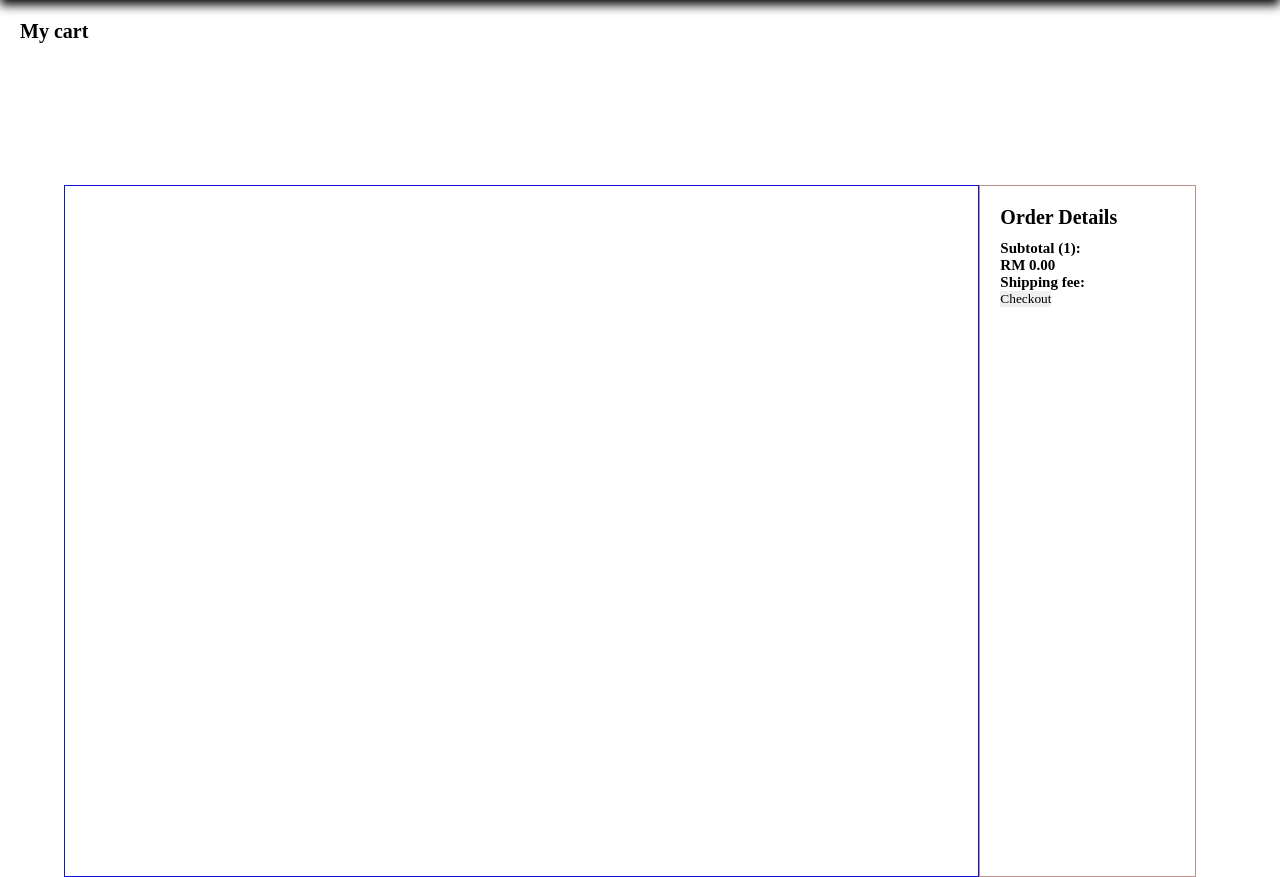
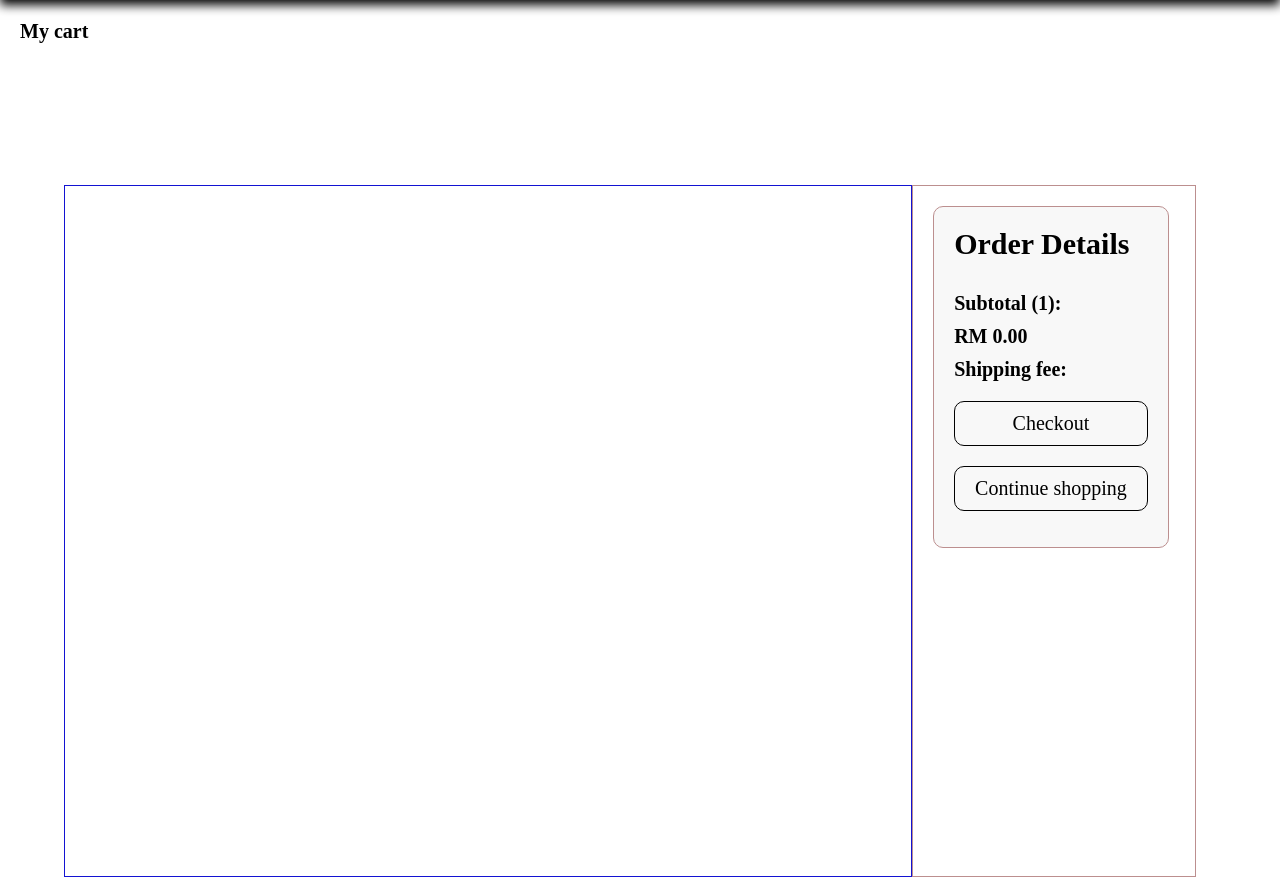
Before and after one commit to tamjh/webApp, a PHP site: page /php/cart.php in a window 1280 px wide. Shown: the part 74-951 px from the top of the page. Run offline with PHP 8.4, Linux system fonts and the light colour scheme; the visitor is signed in with stand-in values (Sample User, id 1).

Commit message:
8/12/2023:6.25

```diff
--- a/biw_project/css/cart_style.css
+++ b/biw_project/css/cart_style.css
@@ -123,7 +123,7 @@
 
 .total {
     display: block;
-    width: 20%;
+    width: 30%;
     max-width: 400px;
     height: auto;
     min-height: 400px;
@@ -171,9 +171,9 @@
 }
 
 .pimg {
-    width: 80%;
-    height: 250px;
-    object-fit: cover;
+    width: 60%;
+    height: 200px;
+
 }
 
 input[type="number"] {
@@ -241,3 +241,45 @@
 
     border-radius: 0px 10px 10px 0px;
 }
+
+.sum {
+    display: block;
+    width: 80%;
+    max-width: 400px;
+    height: auto;
+    min-height: 300px;
+    float: left;
+    border: 1px solid rosybrown;
+    margin: 0 auto;
+    word-wrap: break-word;
+    position: sticky;
+    padding: 20px;
+    background-color: #f8f8f8; /* Add a background color */
+    border-radius: 10px; /* Add border-radius for rounded corners */
+}
+
+.sum h1{
+    font-size: 30px;
+    margin-bottom: 10px;
+}
+
+.sum h2{
+    font-size:20px;
+    margin:10px 0 10px 0;
+
+}
+
+.sum button{
+    width:100%;
+    padding:10px;
+    font-size:20px;
+    margin: 10px 0 10px 0;
+    border:1px black solid;
+    border-radius:10px;
+    background: rgba(0,0,0,-0.5);
+    cursor: pointer;
+}
+
+.sum button:hover{
+    background: rgba(245, 245, 300);
+}
--- a/biw_project/php/cart.php
+++ b/biw_project/php/cart.php
@@ -103,7 +103,10 @@
 
                                     <td>{$value['productprice']}</td>
 
-                                    <td><input type='number' name='Pquantity' value='{$value['productquantity']}'></input></td>
+                                    <td>
+                                    <span class='decre'><button type='button' class='q1'>-</button></span>
+                                    <input type='number' id='quantity' name='Pquantity' class='inputQuantity' value='{$value['productquantity']}'></input>
+                                    <span class='incre'><button type='button' class='q2'>+</button></span></td>
 
                                     <td><button name='update'>Update</button></td>
                                     <td><button name='remove'>Remove</button></td>
@@ -120,6 +123,9 @@
             </table>
         </div>
         <div class="total">
+            <div class="sum">
+
+
             <h1>Order Details</h1><br>
             <h2>Subtotal (<?=$no?>): </h2>
             <h2>RM <?= number_format($final, 2) ?></h2>
@@ -127,7 +133,8 @@
             <form action="cart_function.php" method="POST">
                 <button type="submit" name="payment" class="btn btn-checkout">Checkout</button>
             </form>
-
+            <a href="shop.php"><button>Continue shopping</button></a>
+        </div>
         </div>
     </div>
 
--- a/biw_project/php/cart_function.php
+++ b/biw_project/php/cart_function.php
@@ -8,6 +8,7 @@
 }
 
 if (isset($_POST['add_to_cart'])) {
+    $productId = $_POST['book_id'];
     $productName = $_POST['Pname'];
     $productPrice = $_POST['Pprice'];
     $quantity = $_POST['quantity'];
@@ -23,6 +24,7 @@
             </script>";
     } else {
         $_SESSION['cart'][] = array(
+            'productid' => $productId,
             'productname' => $productName,
             'productprice' => $productPrice,
             'productquantity' => $quantity,
@@ -64,10 +66,14 @@
     // Calculate the total grand total
     $final = 0;
 
-    // Insert the order into the orders table with the grand total
-    $insertOrderQuery = "INSERT INTO orders (order_number, customer_id, grand_total) VALUES (?, ?, ?)";
+    foreach ($_SESSION['cart'] as $cartItem) {
+        $final += $cartItem['productquantity'] * $cartItem['productprice'];
+    }
+
+    // Insert the order into the orders table with the correct grand total
+    $insertOrderQuery = "INSERT INTO orders (order_number, customer_id, grand_total, created) VALUES (?, ?, ?, NOW())";
     $stmt = $conn->prepare($insertOrderQuery);
-    $stmt->bind_param("sid", $orderNumber, $customerId, $final);
+    $stmt->bind_param("sdd", $orderNumber, $customerId, $final);
     $stmt->execute();
     $stmt->close();
 
@@ -76,9 +82,9 @@
 
     // Insert items into the order_items table with the obtained order ID
     foreach ($_SESSION['cart'] as $cartItem) {
-        $insertItemQuery = "INSERT INTO order_items (order_id, product_name, product_price, quantity) VALUES (?, ?, ?, ?)";
+        $insertItemQuery = "INSERT INTO order_items (order_id, order_number, product_id, product_name, product_price, quantity) VALUES (?, ?, ?, ?, ?, ?)";
         $stmt = $conn->prepare($insertItemQuery);
-        $stmt->bind_param("dddd", $orderId, $cartItem['productname'], $cartItem['productprice'], $cartItem['productquantity']);
+        $stmt->bind_param("dsdsdd", $orderId, $orderNumber, $cartItem['productid'], $cartItem['productname'], $cartItem['productprice'], $cartItem['productquantity']);
         $stmt->execute();
         $stmt->close();
     }
--- a/biw_project/php/shop.php
+++ b/biw_project/php/shop.php
@@ -178,6 +178,7 @@
 
                         // Your code for displaying book details goes here
                         echo "<form action='cart_function.php' method='post'>";
+                        echo "<input type='hidden' name='book_id' value='{$book['id']}'>";
                         echo "<input type='hidden' name='Pimage' value='{$book['cover']}'>";
                         echo "<input type='number' name='quantity' value='1' min='1'>";
                         echo "<input type='hidden'name='Pname' value='{$book['name']}'>";
```
